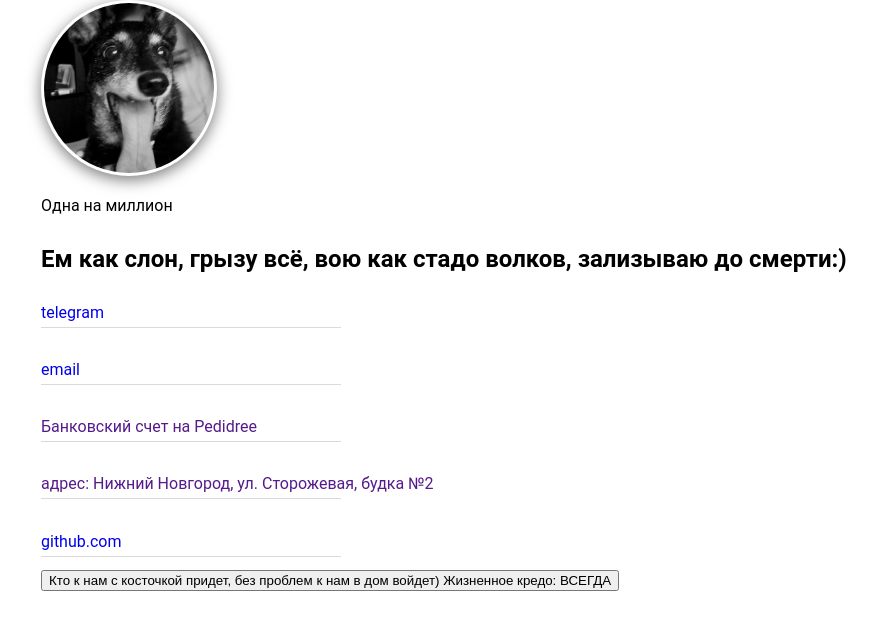
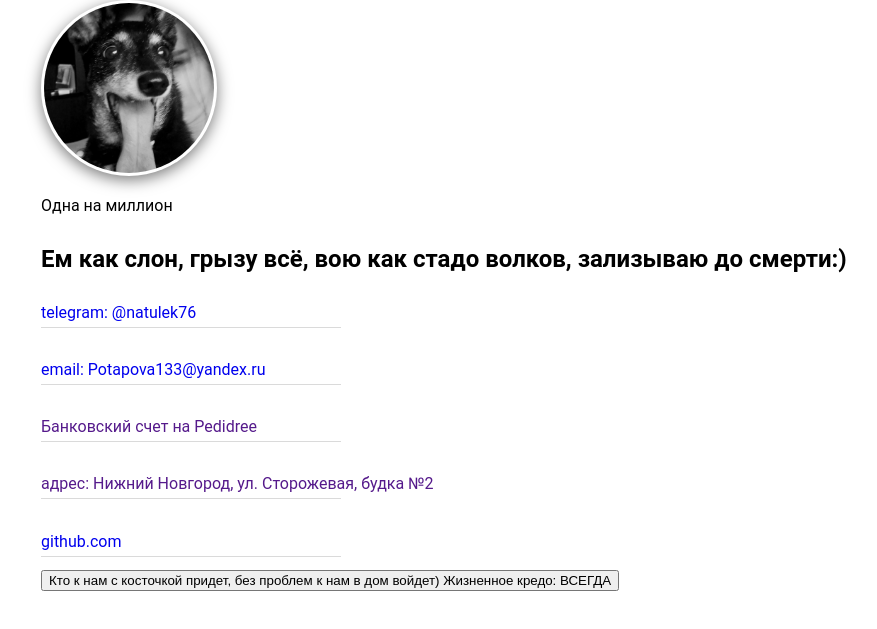
Before and after one commit to German-D/cv_test, a plain HTML site: page index.html in a window 1280 px wide. Shown: the part 81-710 px from the top of the page, without its empty margins (79-956 px from the left). Drawn offline with Linux system fonts and the light colour scheme.

Commit message:
Version-02

```diff
--- a/index.html
+++ b/index.html
@@ -19,9 +19,9 @@
 
 			<div class="contacts">
 
-				<a href="http://t.me/natulek76">telegram</a>
+				<a href="http://t.me/natulek76">telegram: @natulek76 </a>
 				<br>
-				<a href="mailto:Potapova133@yandex.ru">email</a>
+				<a href="mailto:Potapova133@yandex.ru">email: Potapova133@yandex.ru </a>
 				<br>
 				<a href="">Банковский счет на Pedidree</a>
 				<br>
```
Also changed, not shown: 1 other file.
